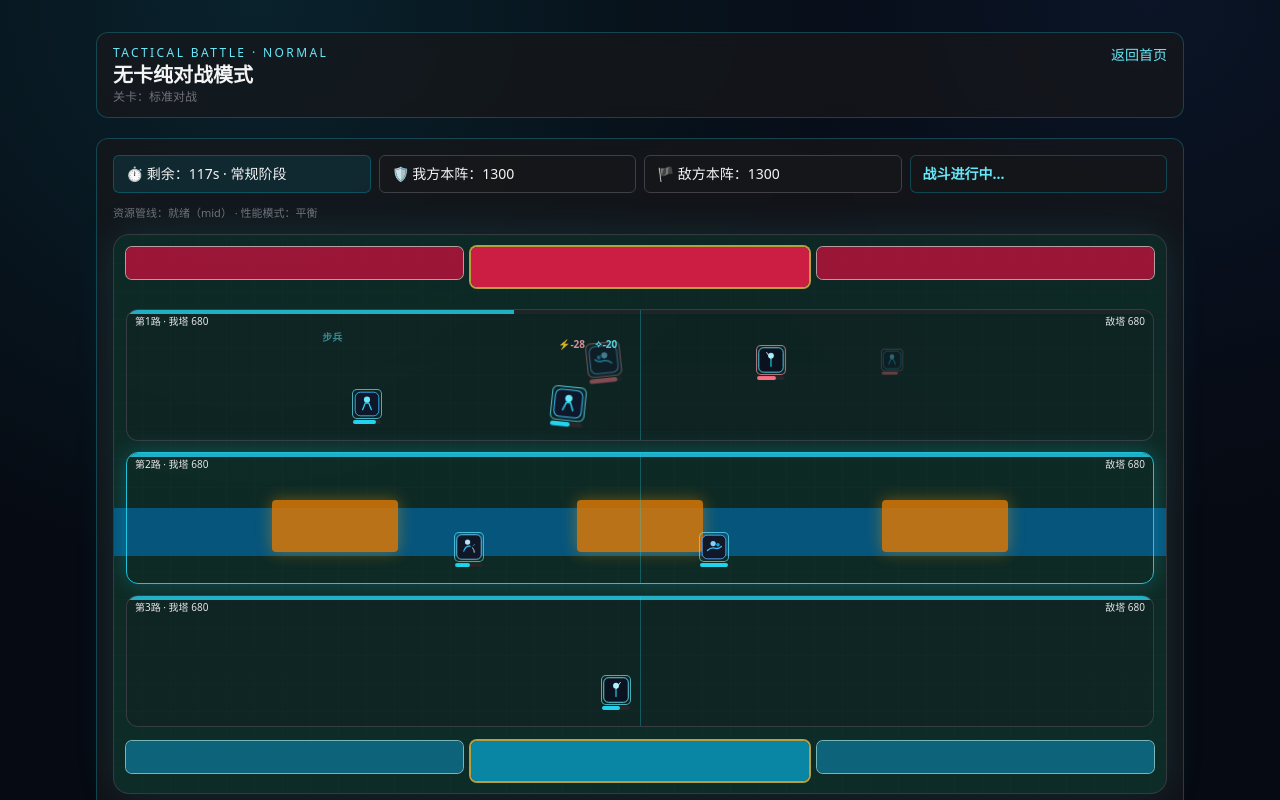
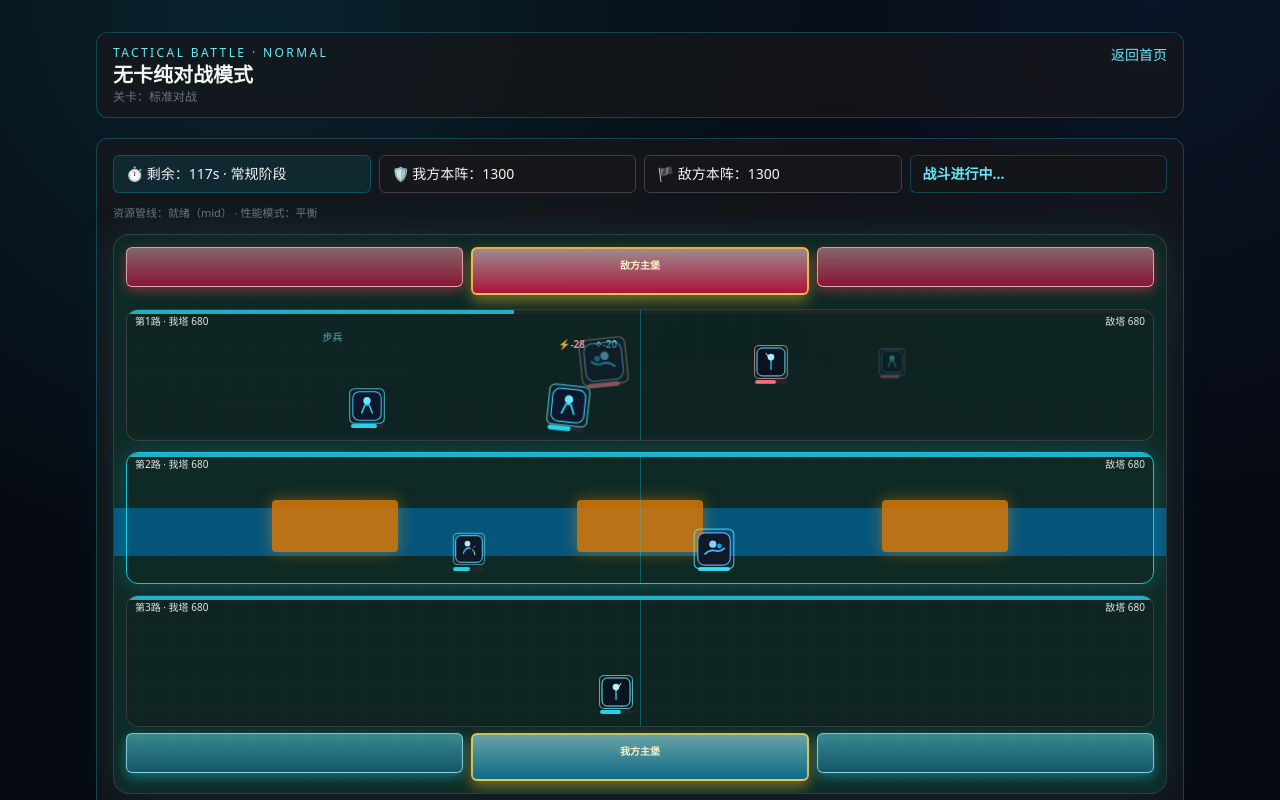
Before and after one commit to Sinon4869/sinon_warring_states_game, a Next.js app: page /battle in a window 1280 px wide. Shown: the top 800 px of the page. Built offline with nearby package versions, Linux system fonts and the light colour scheme.

Commit message:
feat(visual-rework): upgrade castle styling, unit depth scaling, and projectile sprites

```diff
--- a/app/battle/page.tsx
+++ b/app/battle/page.tsx
@@ -92,6 +92,13 @@ function getUnitAnimState(u: Unit) {
   if (u.hp <= 0) return 'death';
   if (u.cooldown > 0) return 'attack';
   return 'move';
+}
+
+function getUnitScale(troopId: string) {
+  if (troopId === 'cavalry') return 1.2;
+  if (troopId === 'infantry') return 1.05;
+  if (troopId === 'archer') return 0.95;
+  return 1;
 }
 
 function troopById(id: string) {
@@ -792,14 +799,18 @@ export default function BattlePage() {
           <div className="absolute top-[47.5%] left-[73%] h-[52px] w-[12%] rounded bg-amber-600/85 shadow-[0_0_16px_rgba(245,158,11,0.4)]" />
 
           <div className="absolute inset-x-3 top-3 grid grid-cols-3 gap-2">
-            <div className="h-8 rounded-md bg-rose-700/80 ring-1 ring-rose-200/70" />
-            <div className="h-10 rounded-md bg-rose-600/90 ring-2 ring-amber-300/70" />
-            <div className="h-8 rounded-md bg-rose-700/80 ring-1 ring-rose-200/70" />
+            <div className="h-10 rounded-md border border-rose-200/70 bg-gradient-to-b from-rose-300/50 to-rose-800/85 shadow-[0_4px_12px_rgba(244,63,94,0.45)]" />
+            <div className="relative h-12 rounded-md border-2 border-amber-300/80 bg-gradient-to-b from-rose-200/60 to-rose-700/90 shadow-[0_6px_14px_rgba(251,191,36,0.45)]">
+              <span className="absolute inset-x-0 top-[9px] text-center text-[10px] font-bold text-amber-100">敌方主堡</span>
+            </div>
+            <div className="h-10 rounded-md border border-rose-200/70 bg-gradient-to-b from-rose-300/50 to-rose-800/85 shadow-[0_4px_12px_rgba(244,63,94,0.45)]" />
           </div>
           <div className="absolute inset-x-3 bottom-3 grid grid-cols-3 gap-2">
-            <div className="h-8 rounded-md bg-cyan-700/80 ring-1 ring-cyan-200/70" />
-            <div className="h-10 rounded-md bg-cyan-600/90 ring-2 ring-amber-300/70" />
-            <div className="h-8 rounded-md bg-cyan-700/80 ring-1 ring-cyan-200/70" />
+            <div className="h-10 rounded-md border border-cyan-200/70 bg-gradient-to-b from-cyan-300/50 to-cyan-800/85 shadow-[0_4px_12px_rgba(34,211,238,0.45)]" />
+            <div className="relative h-12 rounded-md border-2 border-amber-300/80 bg-gradient-to-b from-cyan-200/60 to-cyan-700/90 shadow-[0_6px_14px_rgba(251,191,36,0.45)]">
+              <span className="absolute inset-x-0 top-[9px] text-center text-[10px] font-bold text-amber-100">我方主堡</span>
+            </div>
+            <div className="h-10 rounded-md border border-cyan-200/70 bg-gradient-to-b from-cyan-300/50 to-cyan-800/85 shadow-[0_4px_12px_rgba(34,211,238,0.45)]" />
           </div>
 
           {[0, 1, 2].map((lane) => {
@@ -835,8 +846,8 @@ export default function BattlePage() {
                     .map((u) => (
                       <motion.div
                         key={u.uid}
-                        className={`absolute ${u.owner === 'player' ? 'top-[62%]' : 'top-[28%]'} w-7`}
-                        style={{ left: `calc(${u.x}% - 14px)` }}
+                        className={`absolute ${u.owner === 'player' ? 'top-[62%]' : 'top-[28%]'} w-8`}
+                        style={{ left: `calc(${u.x}% - 16px)`, zIndex: u.owner === 'player' ? 30 : 20 }}
                         initial={{ scale: 0.6, opacity: 0 }}
                         animate={{
                           scale: u.cooldown > 0 ? 1.16 : 1,
@@ -851,9 +862,10 @@ export default function BattlePage() {
                         <img
                           src={TROOP_ART[u.troopId] ?? '/assets/units/fallback.svg'}
                           alt={u.troopId}
-                          className={`h-7 w-7 rounded ${u.owner === 'player' ? 'ring-1 ring-cyan-300/70' : 'ring-1 ring-rose-300/70'} ${u.owner === 'ai' ? 'scale-x-[-1]' : ''}`}
+                          className={`h-8 w-8 rounded ${u.owner === 'player' ? 'ring-1 ring-cyan-300/70' : 'ring-1 ring-rose-300/70'} ${u.owner === 'ai' ? 'scale-x-[-1]' : ''}`}
+                          style={{ transform: `${u.owner === 'ai' ? 'scaleX(-1) ' : ''}scale(${getUnitScale(u.troopId)})` }}
                         />
-                        <div className="mt-0.5 h-1 w-7 rounded bg-zinc-800">
+                        <div className="mt-0.5 h-1 w-8 rounded bg-zinc-800">
                           <div className={`h-1 rounded ${u.owner === 'player' ? 'bg-cyan-400' : 'bg-rose-400'}`} style={{ width: `${Math.max(8, Math.min(100, (u.hp / 150) * 100))}%` }} />
                         </div>
                       </motion.div>
@@ -882,13 +894,16 @@ export default function BattlePage() {
                     .map((p) => (
                       <motion.div
                         key={p.id}
-                        className={`absolute top-[52%] h-[2px] ${p.color === 'cyan' ? 'bg-cyan-300' : 'bg-rose-300'} ${p.kind === 'lance' ? 'h-[3px]' : ''}`}
-                        style={{ left: `calc(${p.fromX}% - 2px)`, width: p.kind === 'lance' ? '14px' : '10px' }}
-                        initial={{ x: 0, opacity: 0.2 }}
-                        animate={{ x: `calc(${p.toX - p.fromX}%)`, opacity: 1 }}
+                        className="absolute top-[52%]"
+                        style={{ left: `calc(${p.fromX}% - 8px)` }}
+                        initial={{ x: 0, opacity: 0.2, scale: 0.8 }}
+                        animate={{ x: `calc(${p.toX - p.fromX}%)`, opacity: 1, scale: 1 }}
                         exit={{ opacity: 0 }}
                         transition={{ duration: 0.22, ease: 'linear' }}
-                      />
+                      >
+                        <div className={`h-2 w-2 rounded-full ${p.color === 'cyan' ? 'bg-cyan-300' : 'bg-rose-300'} shadow-[0_0_10px_rgba(255,255,255,0.45)]`} />
+                        <div className={`-mt-1 h-[2px] w-4 ${p.color === 'cyan' ? 'bg-cyan-400/70' : 'bg-rose-400/70'} ${p.kind === 'lance' ? 'w-5' : ''}`} />
+                      </motion.div>
                     ))}
                 </AnimatePresence>
               </button>
```
